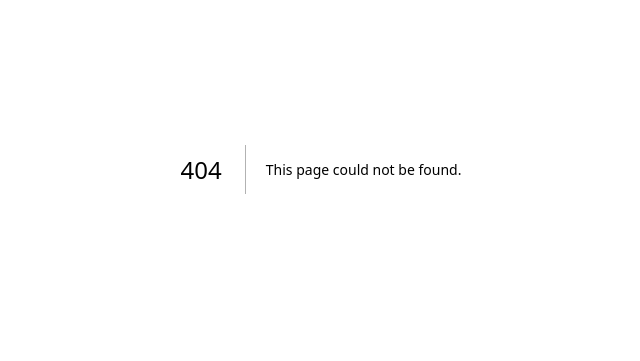
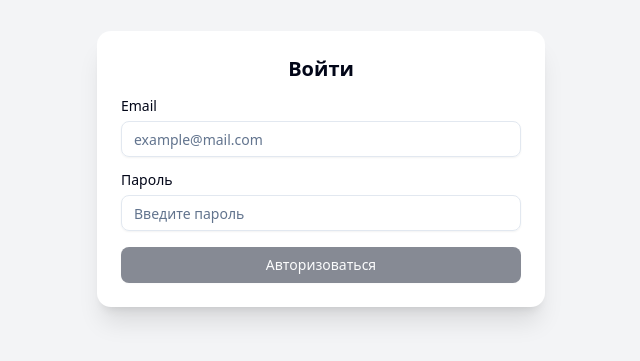
Before and after one commit to WXZVRD/PREACTICE-reactHookForm-FORMS-registration-and-auth, a Next.js app in the folder edu-reactforms/: page /auth/authorization in a window 1280 px wide. Before the commit this address had no page. Shown: the part 231-592 px from the top of the page, without its empty margins (319-959 px from the left). Built offline with nearby package versions, Linux system fonts and the light colour scheme.

Commit message:
Project init

```diff
--- /dev/null
+++ b/edu-reactforms/src/app/auth/authorization/page.tsx
@@ -0,0 +1,12 @@
+import {AuthForm} from "@/features/auth/authorization/ui/AuthForm";
+
+export default function RegistrationPage() {
+    return (
+        <div className="flex justify-center items-center min-h-screen bg-gray-100 p-4">
+            <div className="max-w-md w-full bg-white p-6 rounded-xl shadow-xl">
+                <h1 className="text-xl font-semibold mb-4 text-center">Войти</h1>
+                <AuthForm />
+            </div>
+        </div>
+    )
+}
--- /dev/null
+++ b/edu-reactforms/src/app/auth/registration/page.tsx
@@ -0,0 +1,12 @@
+import { RegisterForm } from "@/features/auth/register/ui/RegisterForm"
+
+export default function RegistrationPage() {
+    return (
+        <div className="flex justify-center items-center min-h-screen bg-gray-100 p-4">
+            <div className="max-w-md w-full bg-white p-6 rounded-xl shadow-xl">
+                <h1 className="text-xl font-semibold mb-4 text-center">Регистрация</h1>
+                <RegisterForm />
+            </div>
+        </div>
+    )
+}
--- a/edu-reactforms/src/app/page.tsx
+++ b/edu-reactforms/src/app/page.tsx
@@ -1,11 +1,34 @@
-import { RegisterForm } from "@/features/auth/register/ui/RegisterForm"
+'use client'
 
-export default function RegistrationPage() {
+import { useRouter } from 'next/navigation'
+import { Button } from "@/shared/ui"
+
+export default function AuthChoicePage() {
+    const router = useRouter()
+
     return (
-        <div className="flex justify-center items-center min-h-screen bg-gray-100 p-4">
-            <div className="max-w-md w-full bg-white p-6 rounded-xl shadow-xl">
-                <h1 className="text-xl font-semibold mb-4 text-center">Регистрация</h1>
-                <RegisterForm />
+        <div className="min-h-screen flex items-center justify-center bg-gray-100 px-4">
+            <div className="w-full max-w-md bg-white rounded-2xl shadow-xl p-8 space-y-6 text-center">
+                <h1 className="text-2xl font-bold text-gray-800">Куда вы хотите перейти?</h1>
+                <p className="text-gray-500">Выберите действие ниже</p>
+
+                <div className="space-y-4">
+                    <Button
+                        className="w-full"
+                        variant="default"
+                        onClick={() => router.push('/auth/registration')}
+                    >
+                        Зарегистрироваться
+                    </Button>
+
+                    <Button
+                        className="w-full"
+                        variant="outline"
+                        onClick={() => router.push('/auth/authorization')}
+                    >
+                        Войти
+                    </Button>
+                </div>
             </div>
         </div>
     )
--- /dev/null
+++ b/edu-reactforms/src/features/auth/authorization/model/useAuthForm.ts
@@ -0,0 +1,16 @@
+import { useForm } from "react-hook-form"
+import { zodResolver } from "@hookform/resolvers/zod"
+import { formSchema } from "./validation"
+import type { z } from "zod"
+
+export type AuthFormValues = z.infer<typeof formSchema>
+
+export const useAuthForm = () =>
+    useForm<AuthFormValues>({
+        resolver: zodResolver(formSchema),
+        mode: "onChange",
+        defaultValues: {
+            email: "",
+            password: "",
+        },
+    })
--- /dev/null
+++ b/edu-reactforms/src/features/auth/authorization/model/validation.ts
@@ -0,0 +1,7 @@
+import { z } from "zod"
+
+export const formSchema = z
+    .object({
+        email: z.string().email("Неверный email"),
+        password: z.string().min(6, "Мин. 6 символов"),
+    })
--- /dev/null
+++ b/edu-reactforms/src/features/auth/authorization/ui/AuthForm.tsx
@@ -0,0 +1,71 @@
+'use client'
+
+import {
+    Form,
+    FormField,
+    FormControl,
+    FormItem,
+    FormLabel,
+    FormMessage,
+    Input,
+    Button,
+} from "@/shared/ui"
+import { toast } from "sonner"
+import { useAuthForm } from "../model/useAuthForm"
+
+export const AuthForm = () => {
+    const form = useAuthForm()
+
+    const onSubmit = form.handleSubmit((values) => {
+        toast("Форма успешно отправлена", {
+            description: (
+                <pre>{`
+Email: ${values.email}
+Пароль: ${values.password}
+        `}</pre>
+            ),
+        })
+    })
+
+    return (
+        <Form {...form}>
+            <form onSubmit={onSubmit} className="space-y-4">
+                <FormField
+                    control={form.control}
+                    name="email"
+                    render={({ field }) => (
+                        <FormItem>
+                            <FormLabel>Email</FormLabel>
+                            <FormControl>
+                                <Input type="email" placeholder="example@mail.com" {...field} />
+                            </FormControl>
+                            <FormMessage />
+                        </FormItem>
+                    )}
+                />
+
+                <FormField
+                    control={form.control}
+                    name="password"
+                    render={({ field }) => (
+                        <FormItem>
+                            <FormLabel>Пароль</FormLabel>
+                            <FormControl>
+                                <Input type="password" placeholder="Введите пароль" {...field} />
+                            </FormControl>
+                            <FormMessage />
+                        </FormItem>
+                    )}
+                />
+
+                <Button
+                    type="submit"
+                    className="w-full"
+                    disabled={!form.formState.isValid || form.formState.isSubmitting}
+                >
+                    {form.formState.isSubmitting ? "Отправка..." : "Авторизоваться"}
+                </Button>
+            </form>
+        </Form>
+    )
+}
```
